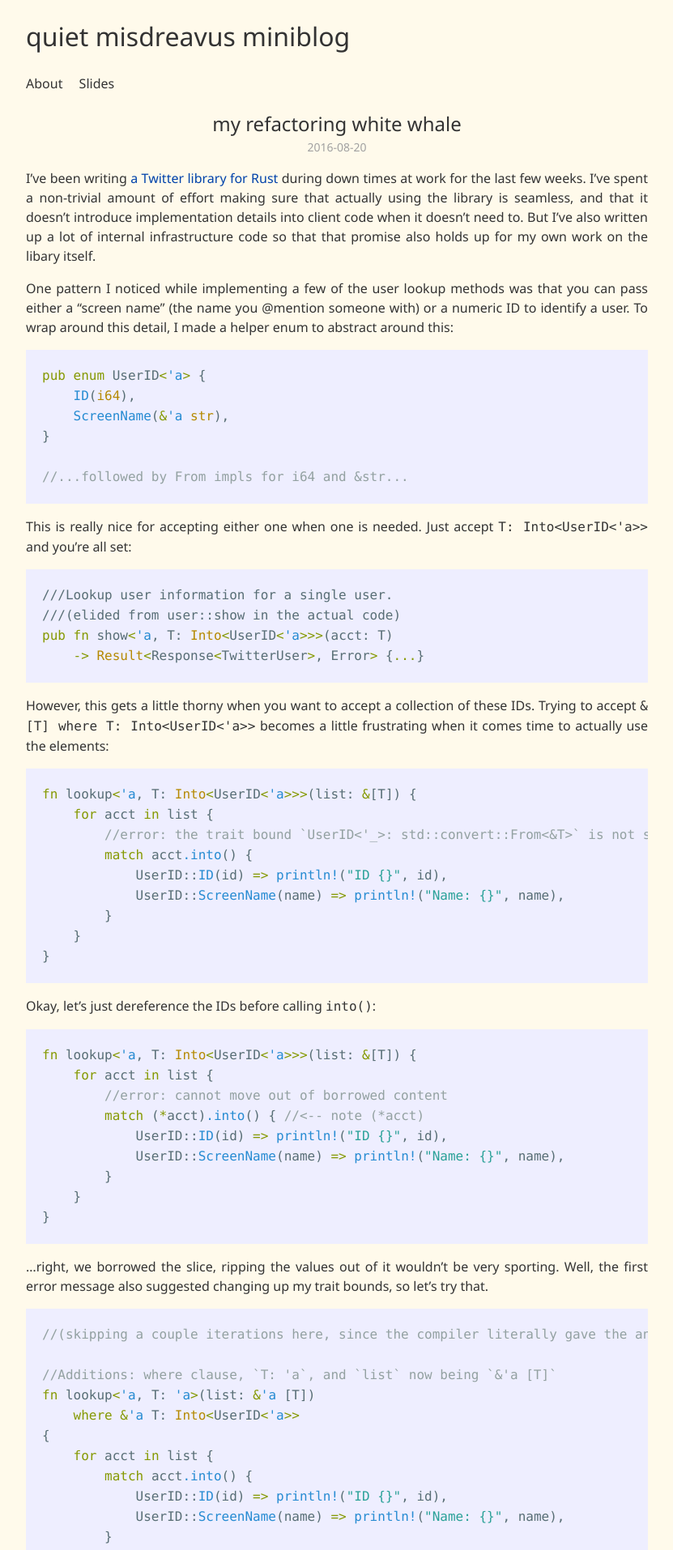
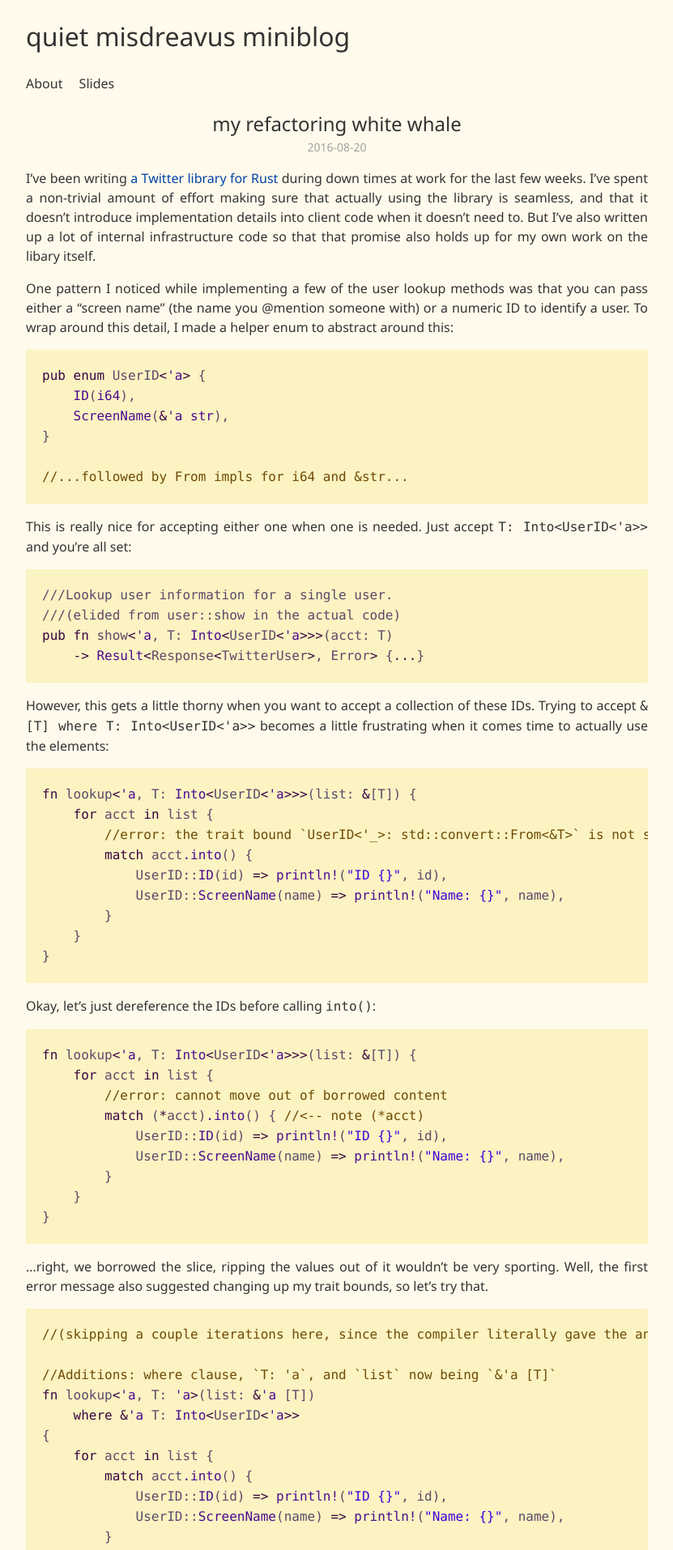
Before and after one commit to QuietMisdreavus/quietmisdreavus.net, a Jekyll site: the page built from _posts/2016-08-20-my-refactoring-white-whale.markdown, in a window 1280 px wide. Shown: the top 1914 px of the page at 81% size, without its empty margins (224-1055 px from the left). Built offline with Jekyll 4.4.1, drawn with Linux system fonts in a browser that asks for light colours.

Commit message:
update code colors to match theme

```diff
--- a/_sass/_syntax.scss
+++ b/_sass/_syntax.scss
@@ -1,90 +1,78 @@
-/* Solarized Light
+/*
+Light code theme for quietmisdreavus.net
 
-For use with Jekyll and Pygments
-
-http://ethanschoonover.com/solarized
-
-SOLARIZED HEX      ROLE
---------- -------- ------------------------------------------
-base01    #586e75  body text / default code / primary content
-base1     #93a1a1  comments / secondary content
-base3     #fdf6e3  background
-orange    #cb4b16  constants
-red       #dc322f  regex, special keywords
-blue      #268bd2  reserved keywords
-cyan      #2aa198  strings, numbers
-green     #859900  operators, other keywords
+Generated by https://quietmisdreavus.github.io/mkcolor/ and hand-transcribed
 */
 
 .highlight {
-    background-color: #eef;
-    color: #586e75;
-    .c { color: #93a1a1 } /* Comment */
-    .err{ color: #586e75 } /* Error */
-    .g{ color: #586e75 } /* Generic */
-    .k{ color: #859900 } /* Keyword */
-    .l{ color: #586e75 } /* Literal */
-    .n{ color: #586e75 } /* Name */
-    .o{ color: #859900 } /* Operator */
-    .x{ color: #cb4b16 } /* Other */
-    .p{ color: #586e75 } /* Punctuation */
-    .cm{ color: #93a1a1 } /* Comment.Multiline */
-    .cp{ color: #859900 } /* Comment.Preproc */
-    .c1{ color: #93a1a1 } /* Comment.Single */
-    .cs{ color: #859900 } /* Comment.Special */
-    .gd{ color: #2aa198 } /* Generic.Deleted */
-    .ge{ color: #586e75; font-style: italic } /* Generic.Emph */
-    .gr{ color: #dc322f } /* Generic.Error */
-    .gh{ color: #cb4b16 } /* Generic.Heading */
-    .gi{ color: #859900 } /* Generic.Inserted */
-    .go{ color: #586e75 } /* Generic.Output */
-    .gp{ color: #586e75 } /* Generic.Prompt */
-    .gs{ color: #586e75; font-weight: bold } /* Generic.Strong */
-    .gu{ color: #cb4b16 } /* Generic.Subheading */
-    .gt{ color: #586e75 } /* Generic.Traceback */
-    .kc{ color: #cb4b16 } /* Keyword.Constant */
-    .kd{ color: #268bd2 } /* Keyword.Declaration */
-    .kn{ color: #859900 } /* Keyword.Namespace */
-    .kp{ color: #859900 } /* Keyword.Pseudo */
-    .kr{ color: #268bd2 } /* Keyword.Reserved */
-    .kt{ color: #dc322f } /* Keyword.Type */
-    .ld{ color: #586e75 } /* Literal.Date */
-    .m{ color: #2aa198 } /* Literal.Number */
-    .s{ color: #2aa198 } /* Literal.String */
-    .na{ color: #586e75 } /* Name.Attribute */
-    .nb{ color: #B58900 } /* Name.Builtin */
-    .nc{ color: #268bd2 } /* Name.Class */
-    .no{ color: #cb4b16 } /* Name.Constant */
-    .nd{ color: #268bd2 } /* Name.Decorator */
-    .ni{ color: #cb4b16 } /* Name.Entity */
-    .ne{ color: #cb4b16 } /* Name.Exception */
-    .nf{ color: #268bd2 } /* Name.Function */
-    .nl{ color: #586e75 } /* Name.Label */
-    .nn{ color: #586e75 } /* Name.Namespace */
-    .nx{ color: #586e75 } /* Name.Other */
-    .py{ color: #586e75 } /* Name.Property */
-    .nt{ color: #268bd2 } /* Name.Tag */
-    .nv{ color: #268bd2 } /* Name.Variable */
-    .ow{ color: #859900 } /* Operator.Word */
-    .w{ color: #586e75 } /* Text.Whitespace */
-    .mf{ color: #2aa198 } /* Literal.Number.Float */
-    .mh{ color: #2aa198 } /* Literal.Number.Hex */
-    .mi{ color: #2aa198 } /* Literal.Number.Integer */
-    .mo{ color: #2aa198 } /* Literal.Number.Oct */
-    .sb{ color: #93a1a1 } /* Literal.String.Backtick */
-    .sc{ color: #2aa198 } /* Literal.String.Char */
-    .sd{ color: #586e75 } /* Literal.String.Doc */
-    .s2{ color: #2aa198 } /* Literal.String.Double */
-    .se{ color: #cb4b16 } /* Literal.String.Escape */
-    .sh{ color: #586e75 } /* Literal.String.Heredoc */
-    .si{ color: #2aa198 } /* Literal.String.Interpol */
-    .sx{ color: #2aa198 } /* Literal.String.Other */
-    .sr{ color: #dc322f } /* Literal.String.Regex */
-    .s1{ color: #2aa198 } /* Literal.String.Single */
-    .ss{ color: #2aa198 } /* Literal.String.Symbol */
-    .bp{ color: #268bd2 } /* Name.Builtin.Pseudo */
-    .vc{ color: #268bd2 } /* Name.Variable.Class */
-    .vg{ color: #268bd2 } /* Name.Variable.Global */
-    .vi{ color: #268bd2 } /* Name.Variable.Instance */
-    .il{ color: #2aa198 } /* Literal.Number.Integer.Long */
+    background-color: #FBF3C1;
+    color: #5D486B;
+    .c { color: #6F4A06 } /* Comment */
+    .err{ color: #5D486B } /* Error */
+    .g{ color: #5D486B } /* Generic */
+    .k{ color: #3B0343 } /* Keyword */
+    .l{ color: #5D486B } /* Literal */
+    .n{ color: #5D486B } /* Name */
+    .o{ color: #3B0343 } /* Operator */
+    .x{ color: #7C2D60 } /* Other */
+    .p{ color: #5D486B } /* Punctuation */
+    .cm{ color: #6F4A06 } /* Comment.Multiline */
+    .cp{ color: #3B0343 } /* Comment.Preproc */
+    .c1{ color: #6F4A06 } /* Comment.Single */
+    .cs{ color: #3B0343 } /* Comment.Special */
+    .gd{ color: #4002DB } /* Generic.Deleted */
+    .ge{ color: #5D486B; font-style: italic } /* Generic.Emph */
+    .gr{ color: #2D1F76 } /* Generic.Error */
+    .gh{ color: #7C2D60 } /* Generic.Heading */
+    .gi{ color: #3B0343 } /* Generic.Inserted */
+    .go{ color: #5D486B } /* Generic.Output */
+    .gp{ color: #5D486B } /* Generic.Prompt */
+    .gs{ color: #5D486B; font-weight: bold } /* Generic.Strong */
+    .gu{ color: #7C2D60 } /* Generic.Subheading */
+    .gt{ color: #5D486B } /* Generic.Traceback */
+    .kc{ color: #7C2D60 } /* Keyword.Constant */
+    .kd{ color: #4C0B91 } /* Keyword.Declaration */
+    .kn{ color: #3B0343 } /* Keyword.Namespace */
+    .kp{ color: #3B0343 } /* Keyword.Pseudo */
+    .kr{ color: #4C0B91 } /* Keyword.Reserved */
+    .kt{ color: #2D1F76 } /* Keyword.Type */
+    .ld{ color: #5D486B } /* Literal.Date */
+    .m{ color: #4002DB } /* Literal.Number */
+    .s{ color: #4002DB } /* Literal.String */
+    .na{ color: #5D486B } /* Name.Attribute */
+    .nb{ color: #4C0B91 } /* Name.Builtin */
+    .nc{ color: #4C0B91 } /* Name.Class */
+    .no{ color: #7C2D60 } /* Name.Constant */
+    .nd{ color: #4C0B91 } /* Name.Decorator */
+    .ni{ color: #7C2D60 } /* Name.Entity */
+    .ne{ color: #7C2D60 } /* Name.Exception */
+    .nf{ color: #4C0B91 } /* Name.Function */
+    .nl{ color: #5D486B } /* Name.Label */
+    .nn{ color: #5D486B } /* Name.Namespace */
+    .nx{ color: #5D486B } /* Name.Other */
+    .py{ color: #5D486B } /* Name.Property */
+    .nt{ color: #4C0B91 } /* Name.Tag */
+    .nv{ color: #4C0B91 } /* Name.Variable */
+    .ow{ color: #3B0343 } /* Operator.Word */
+    .w{ color: #5D486B } /* Text.Whitespace */
+    .mf{ color: #4002DB } /* Literal.Number.Float */
+    .mh{ color: #4002DB } /* Literal.Number.Hex */
+    .mi{ color: #4002DB } /* Literal.Number.Integer */
+    .mo{ color: #4002DB } /* Literal.Number.Oct */
+    .sb{ color: #6F4A06 } /* Literal.String.Backtick */
+    .sc{ color: #4002DB } /* Literal.String.Char */
+    .sd{ color: #5D486B } /* Literal.String.Doc */
+    .s2{ color: #4002DB } /* Literal.String.Double */
+    .se{ color: #7C2D60 } /* Literal.String.Escape */
+    .sh{ color: #5D486B } /* Literal.String.Heredoc */
+    .si{ color: #4002DB } /* Literal.String.Interpol */
+    .sx{ color: #4002DB } /* Literal.String.Other */
+    .sr{ color: #2D1F76 } /* Literal.String.Regex */
+    .s1{ color: #4002DB } /* Literal.String.Single */
+    .ss{ color: #4002DB } /* Literal.String.Symbol */
+    .bp{ color: #4C0B91 } /* Name.Builtin.Pseudo */
+    .vc{ color: #4C0B91 } /* Name.Variable.Class */
+    .vg{ color: #4C0B91 } /* Name.Variable.Global */
+    .vi{ color: #4C0B91 } /* Name.Variable.Instance */
+    .il{ color: #4002DB } /* Literal.Number.Integer.Long */
 }
```
